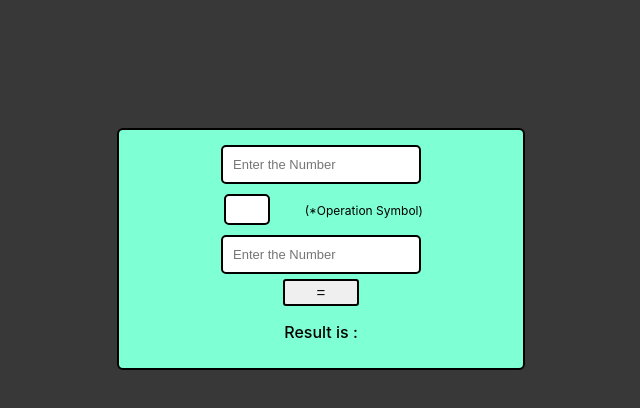
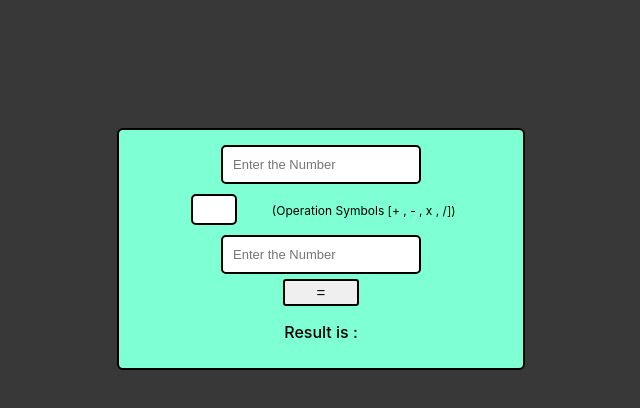
Before and after one commit to prakash-TM/Calculator-App-React-Vite, a React (Vite) app: page / in a window 1280 px wide. Shown: the top 408 px of the page, without its empty margins (331-971 px from the left). Built offline with nearby package versions, Linux system fonts and the light colour scheme.

Commit message:
added test in calsi file

```diff
--- a/src/Calci.tsx
+++ b/src/Calci.tsx
@@ -45,7 +45,7 @@ class Calci extends Component<any, any> {
           <div className="mainContainer">
           <input  type="text" name="first number" placeholder="Enter the Number" value={num1} onChange={F_num => this.updateFValue(F_num)} />
           <br />
-          <input className="input1" type="text" name="symbol" value={symbol}  onChange={SY => this.updateSYValue(SY)} /><span className="span">(*Operation Symbol)</span>
+          <input className="input1" type="text" name="symbol" value={symbol}  onChange={SY => this.updateSYValue(SY)} /><span className="span">(Operation Symbols [+ , - , x , /])</span>
           <br />
           <input  type="text" name="second number" value={num2} placeholder="Enter the Number" onChange={S_num => this.updateSValue(S_num)}/>
           <br />
```
